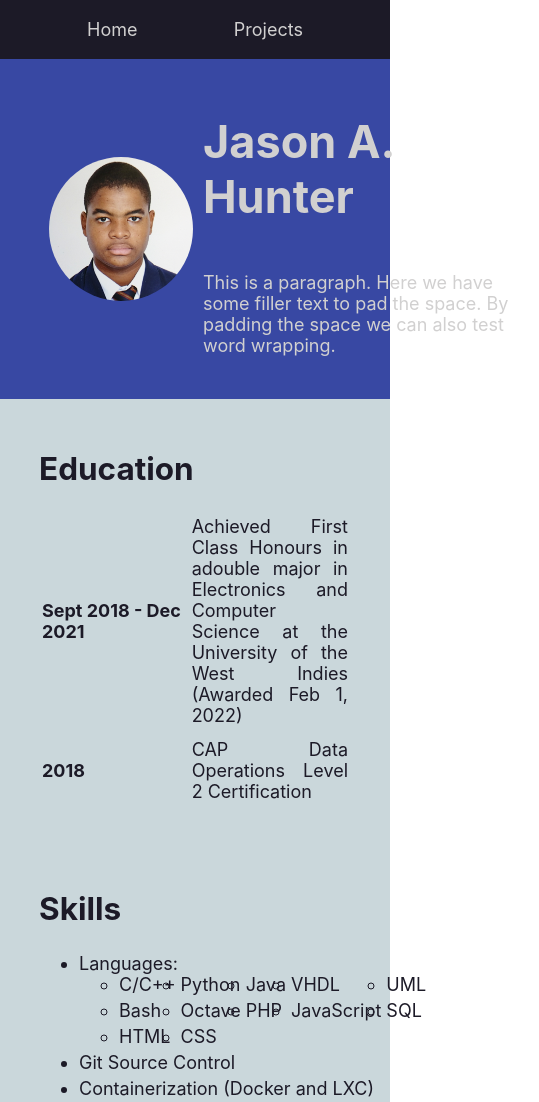
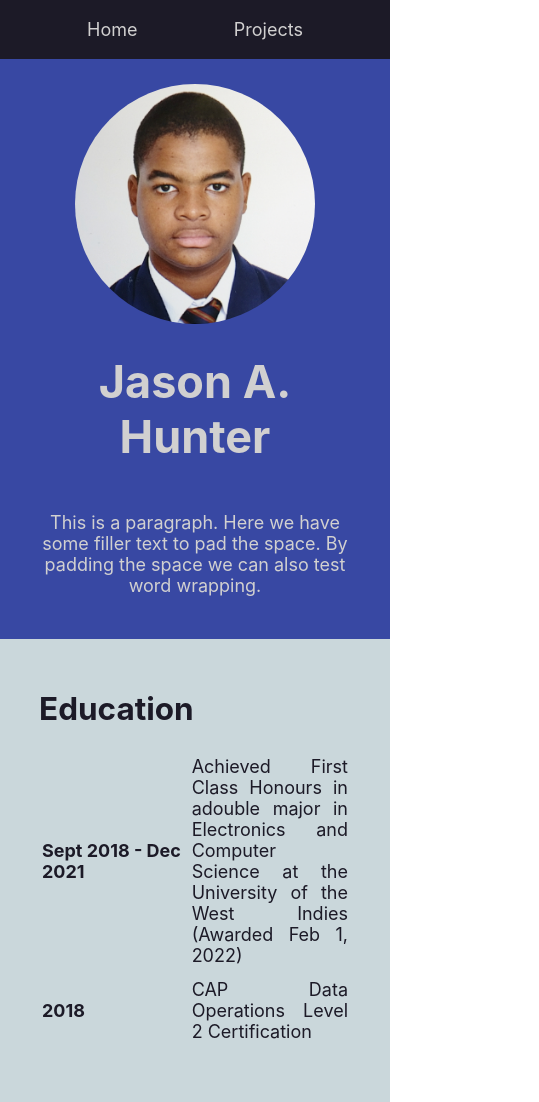
Before and after one commit to jahunter767/jahunter767.github.io, a plain HTML site: page index.html in a window 390 px wide. Shown: the top 1102 px of the page, 539 px wide, since content can reach past the window. Drawn offline with Linux system fonts and the light colour scheme.

Commit message:
optimized for mobile devices

```diff
--- a/styles.css
+++ b/styles.css
@@ -150,6 +150,49 @@ footer .container #last-modified {
 ----------------------------------------------------------------------------*/
 
 .home-page header .container{
+    display: flex;
+    flex-direction: column;
+    align-content: center;
+
+    background-color: var(--primary-color);
+    color: var(--high-contrast-text-color);
+    text-align: center;
+}
+
+.home-page header .container .profile-pic {
+    margin: auto;
+    min-width: 1.5in;
+    min-height: 1.5in;
+    max-width: 2.5in;
+    max-height: 2.5in;
+    border-radius: 50%;
+}
+
+.home-page section.skills .language-list{
+    display: grid;
+    gap: 5px;
+    grid-template-columns: repeat(3, 1fr);
+    max-width: 50ch;
+}
+
+.home-page section.education table tr>td:first-child {
+    width: 12ch;
+    text-align: left;
+    font-weight: bold;
+}
+
+.home-page section.education table tr>td {
+    padding-bottom: 10px;
+}
+
+.home-page section.skills .skill-list{
+    display: grid;
+    row-gap: 5px;
+    grid-template-columns: 1fr;
+}
+
+@media only screen and (min-width: 8in) {
+    .home-page header .container{
         display: grid;
         grid-template-columns: 1fr minmax(1.5in, 2.5in) minmax(3.5in, 5in) 1fr;
         grid-template-rows: auto auto;
@@ -178,27 +221,12 @@ footer .container #last-modified {
         grid-row: 2;
     }
 
-.home-page section.education table tr>td:first-child {
-    width: 12ch;
-    text-align: left;
-    font-weight: bold;
-}
-
-.home-page section.education table tr>td {
-    padding-bottom: 10px;
-}
-
     .home-page section.skills .language-list{
         display: grid;
         gap: 5px;
         grid-template-columns: repeat(5, 1fr);
         max-width: 60ch;
     }
-
-.home-page section.skills .skill-list{
-    display: grid;
-    row-gap: 5px;
-    grid-template-columns: 1fr;
 }
 
 /*----------------------------------------------------------------------------
```
Lines whose indentation alone changed are shown as unchanged.
